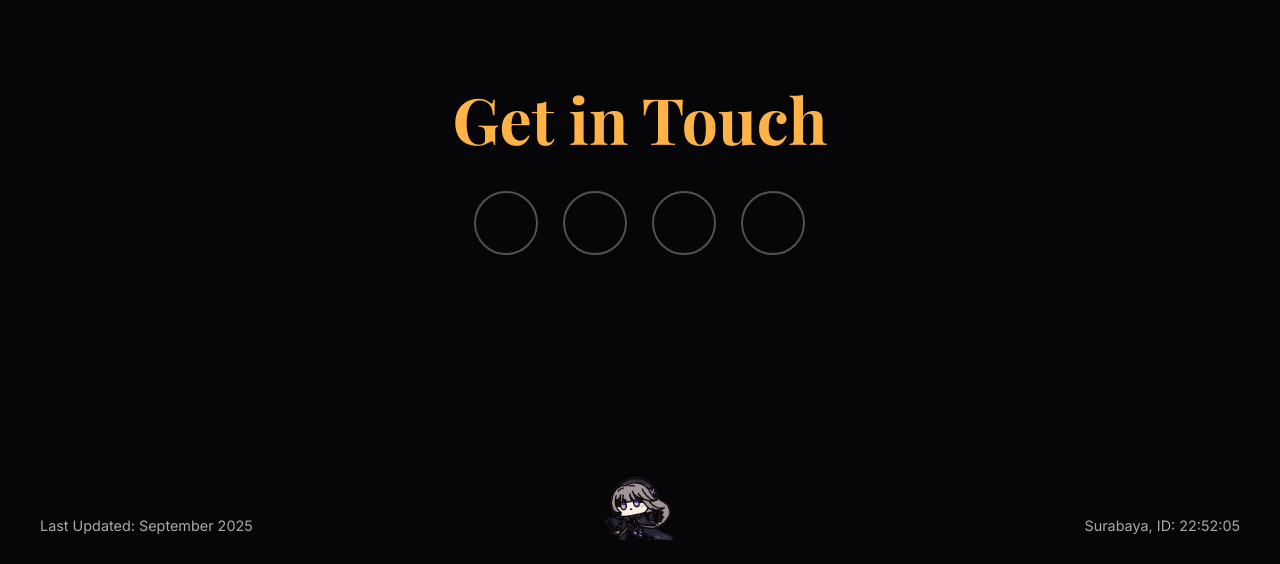
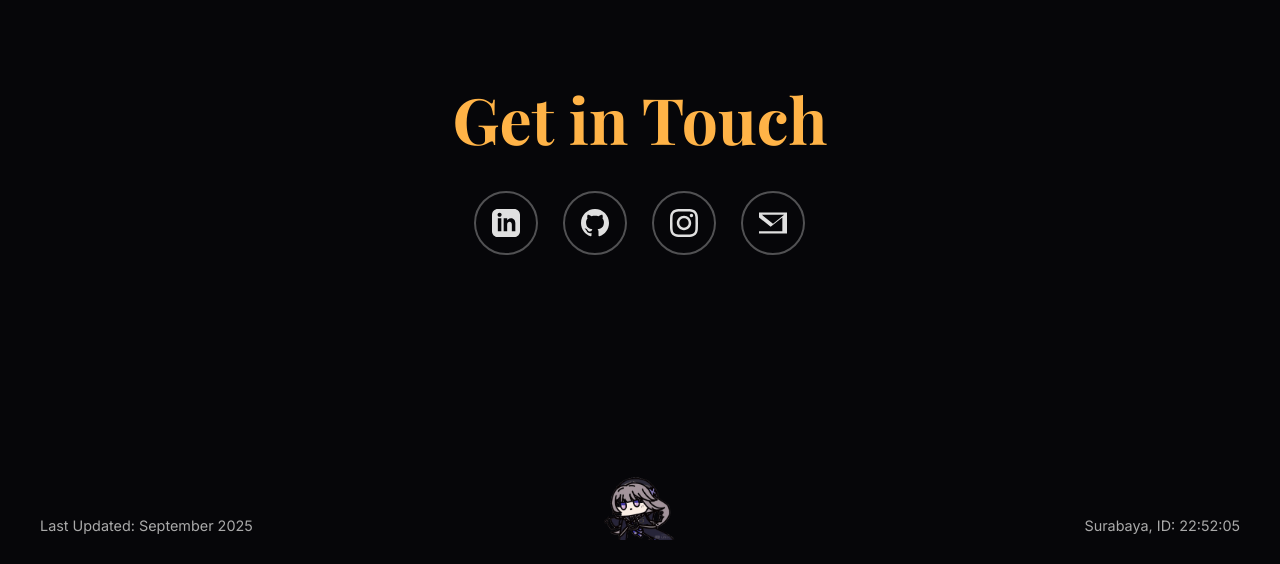
Before and after one commit to Reiii0-0/WebMaverick, a plain HTML site: page index.html in a window 1280 px wide. Shown: the part 1036-1600 px from the top of the page. Drawn offline with nearby package versions, Linux system fonts and the light colour scheme.

Commit message:
Fix: Restore social media SVG icons on homepage

```diff
--- a/index.html
+++ b/index.html
@@ -47,10 +47,18 @@
         <div class="contact-container">
             <h2>Get in Touch</h2>
             <ul class="social-links">
-                <li><a href="https://www.linkedin.com/in/farikhmuhammadfauzan/" target="_blank" title="LinkedIn"><svg viewBox="0 0 24 24">...</svg></a></li>
-                <li><a href="https://github.com/Reiii0-0" target="_blank" title="GitHub"><svg viewBox="0 0 24 24">...</svg></a></li>
-                <li><a href="https://www.instagram.com/byy_farrr/" target="_blank" title="Instagram"><svg viewBox="0 0 24 24">...</svg></a></li>
-                <li><a href="mailto:farikh0mf@gmail.com" title="Email"><svg viewBox="0 0 24 24">...</svg></a></li>
+                <li><a href="https://www.linkedin.com/in/farikhmuhammadfauzan/" target="_blank" title="LinkedIn">
+                    <svg viewBox="0 0 24 24"><path d="M19 0h-14c-2.761 0-5 2.239-5 5v14c0 2.761 2.239 5 5 5h14c2.762 0 5-2.239 5-5v-14c0-2.761-2.238-5-5-5zm-11 19h-3v-11h3v11zm-1.5-12.268c-.966 0-1.75-.79-1.75-1.764s.784-1.764 1.75-1.764 1.75.79 1.75 1.764-.783 1.764-1.75 1.764zm13.5 12.268h-3v-5.604c0-3.368-4-3.113-4 0v5.604h-3v-11h3v1.765c1.396-2.586 7-2.777 7 2.476v6.759z"/></svg>
+                </a></li>
+                <li><a href="https://github.com/Reiii0-0" target="_blank" title="GitHub">
+                    <svg viewBox="0 0 24 24"><path d="M12 0c-6.626 0-12 5.373-12 12 0 5.302 3.438 9.8 8.207 11.387.599.111.793-.261.793-.577v-2.234c-3.338.726-4.033-1.416-4.033-1.416-.546-1.387-1.333-1.756-1.333-1.756-1.089-.745.083-.729.083-.729 1.205.084 1.839 1.237 1.839 1.237 1.07 1.834 2.807 1.304 3.492.997.107-.775.418-1.305.762-1.604-2.665-.305-5.467-1.334-5.467-5.931 0-1.311.469-2.381 1.236-3.221-.124-.303-.535-1.524.117-3.176 0 0 1.008-.322 3.301 1.23.957-.266 1.983-.399 3.003-.404 1.02.005 2.047.138 3.006.404 2.291-1.552 3.297-1.23 3.297-1.23.653 1.653.242 2.874.118 3.176.77.84 1.235 1.911 1.235 3.221 0 4.609-2.807 5.624-5.479 5.921.43.372.823 1.102.823 2.222v3.293c0 .319.192.694.801.576 4.765-1.589 8.199-6.086 8.199-11.386 0-6.627-5.373-12-12-12z"/></svg>
+                </a></li>
+                <li><a href="https://www.instagram.com/byy_farrr/" target="_blank" title="Instagram">
+                    <svg viewBox="0 0 24 24"><path d="M12 2.163c3.204 0 3.584.012 4.85.07 3.252.148 4.771 1.691 4.919 4.919.058 1.265.069 1.645.069 4.85s-.012 3.584-.07 4.85c-.148 3.225-1.664 4.771-4.919 4.919-1.266.058-1.644.069-4.85.069s-3.584-.012-4.85-.07c-3.252-.148-4.771-1.691-4.919-4.919-.058-1.265-.069-1.645-.069-4.85s.012-3.584.07-4.85c.148-3.225 1.664-4.771 4.919-4.919 1.266-.057 1.645-.069 4.85-.069zm0-2.163c-3.259 0-3.667.014-4.947.072-4.358.2-6.78 2.618-6.98 6.98-.059 1.281-.073 1.689-.073 4.948s.014 3.667.072 4.947c.2 4.358 2.618 6.78 6.98 6.98 1.281.058 1.689.072 4.948.072s3.667-.014 4.947-.072c4.358-.2 6.78-2.618 6.98-6.98.059-1.281.073-1.689.073-4.947s-.014-3.667-.072-4.947c-.2-4.358-2.618-6.78-6.98-6.98-1.281-.059-1.689-.073-4.948-.073zm0 5.838c-3.403 0-6.162 2.759-6.162 6.162s2.759 6.162 6.162 6.162 6.162-2.759 6.162-6.162-2.759-6.162-6.162-6.162zm0 10.162c-2.209 0-4-1.79-4-4s1.791-4 4-4 4 1.79 4 4-1.791 4-4 4zm6.406-11.845c-.796 0-1.441.645-1.441 1.44s.645 1.44 1.441 1.44 1.441-.645 1.441-1.44-.645-1.44-1.441-1.44z"/></svg>
+                </a></li>
+                <li><a href="mailto:farikh0mf@gmail.com" title="Email">
+                    <svg viewBox="0 0 24 24"><path d="M0 3v18h24v-18h-24zm21.518 2l-9.518 7.713-9.518-7.713h19.036zm-21.518 14v-11.817l10 8.104 10-8.104v11.817h-20z"/></svg>
+                </a></li>
             </ul>
         </div>
 
```
